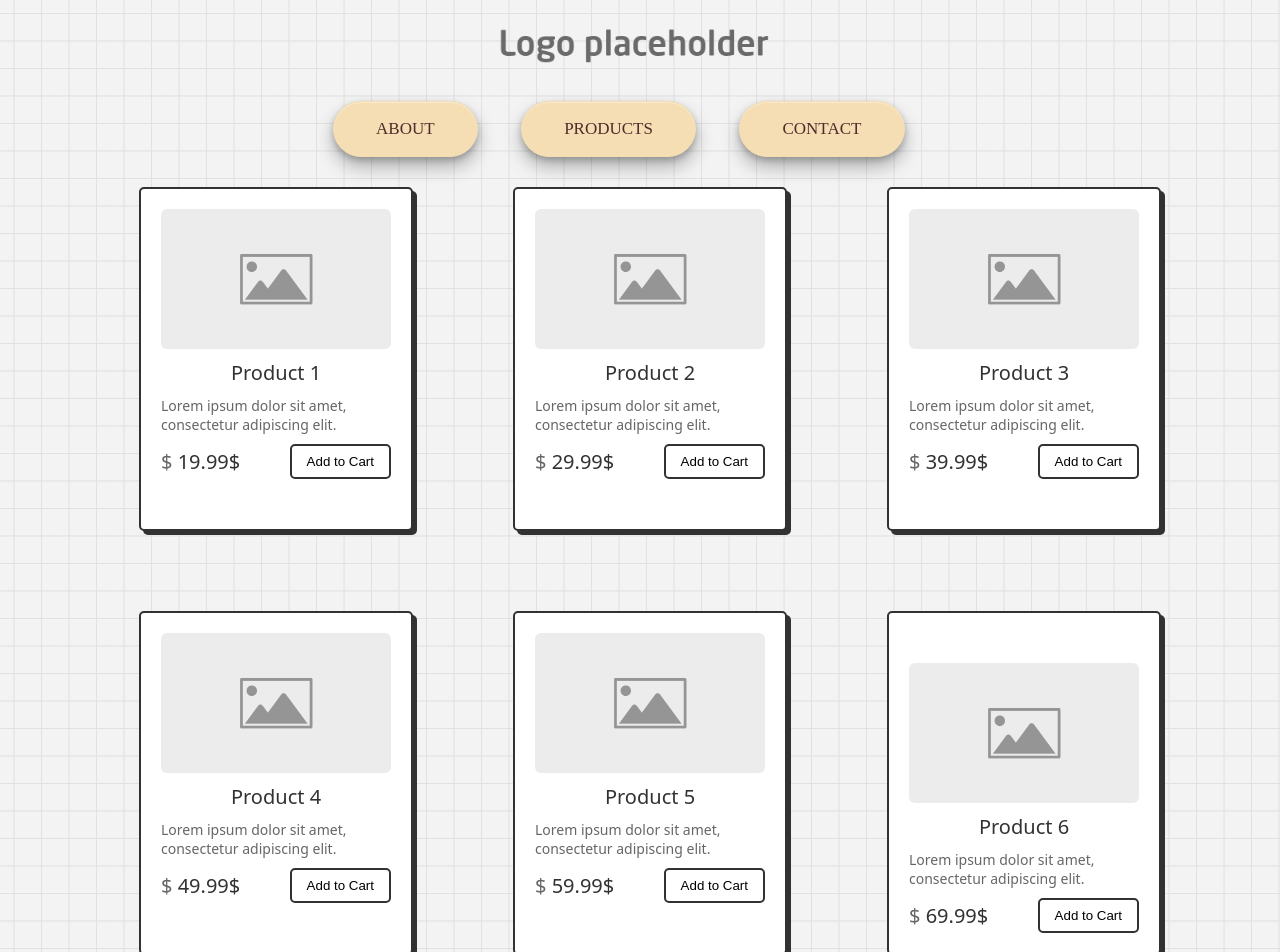
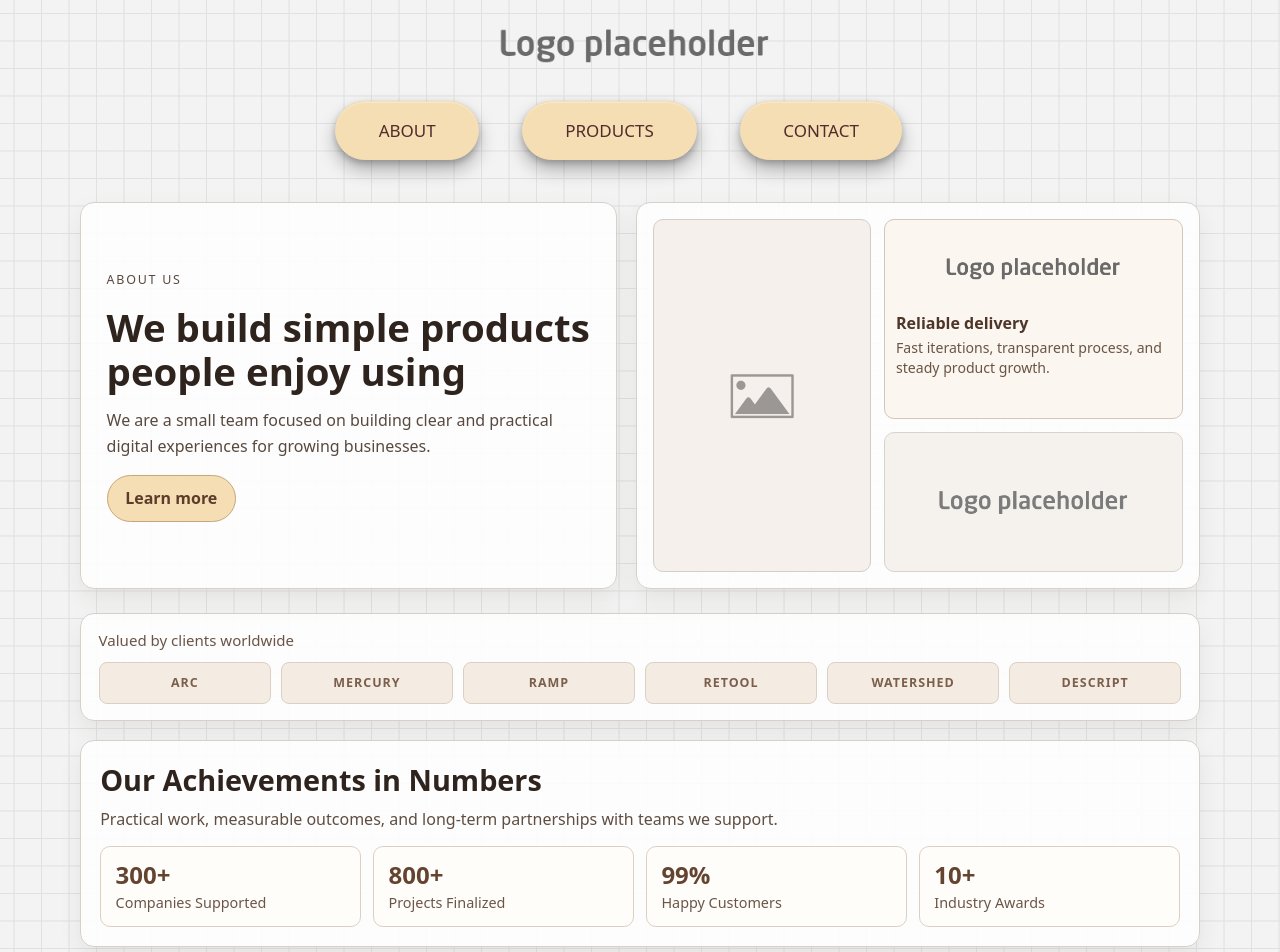
Before and after one commit to SifrinQ/e-commercial, a React (Vite) app: page / in a window 1280 px wide. Shown: the top 952 px of the page. Built offline with nearby package versions, Linux system fonts and the light colour scheme.

Commit message:
add About page

```diff
--- /dev/null
+++ b/src/components/About.jsx
@@ -0,0 +1,74 @@
+import logo from '../assets/logo-placeholder.png'
+import itemPlaceholder from '../assets/item-placeholder.png'
+import './style/About.css'
+
+function About() {
+  return (
+    <section className="aboutPage">
+      <div className="aboutHero">
+        <div className="aboutIntro">
+          <p className="aboutEyebrow">About Us</p>
+          <h1 className="aboutTitle">We build simple products people enjoy using</h1>
+          <p>
+            We are a small team focused on building clear and practical digital
+            experiences for growing businesses.
+          </p>
+          <a className="aboutCta" href="#">Learn more</a>
+        </div>
+
+        <div className="aboutVisuals">
+          <img className="mainVisual" src={itemPlaceholder} alt="Team at work" />
+          <div className="breakoutCard">
+            <img src={logo} alt="Company logo" />
+            <h3>Reliable delivery</h3>
+            <p>Fast iterations, transparent process, and steady product growth.</p>
+          </div>
+          <img className="secondaryVisual" src={logo} alt="Office moments" />
+        </div>
+      </div>
+
+      <section className="trustedBlock" aria-label="Trusted by clients">
+        <p>Valued by clients worldwide</p>
+        <div className="trustedLogos">
+          <span>ARC</span>
+          <span>MERCURY</span>
+          <span>RAMP</span>
+          <span>RETOOL</span>
+          <span>WATERSHED</span>
+          <span>DESCRIPT</span>
+        </div>
+      </section>
+
+      <section className="statsBlock">
+        <div className="statsHeading">
+          <h2>Our Achievements in Numbers</h2>
+          <p>
+            Practical work, measurable outcomes, and long-term partnerships with
+            teams we support.
+          </p>
+        </div>
+
+        <div className="statsGrid">
+          <article className="statItem">
+            <p className="statValue">300+</p>
+            <p className="statLabel">Companies Supported</p>
+          </article>
+          <article className="statItem">
+            <p className="statValue">800+</p>
+            <p className="statLabel">Projects Finalized</p>
+          </article>
+          <article className="statItem">
+            <p className="statValue">99%</p>
+            <p className="statLabel">Happy Customers</p>
+          </article>
+          <article className="statItem">
+            <p className="statValue">10+</p>
+            <p className="statLabel">Industry Awards</p>
+          </article>
+        </div>
+      </section>
+    </section>
+  )
+}
+
+export default About
--- a/src/components/App.jsx
+++ b/src/components/App.jsx
@@ -1,10 +1,14 @@
+import { useState } from 'react'
 import './style/App.css'
 import Logo from './Logo'
 import Navigation from './Navigation'
 import Products from './Products'
+import About from './About'
+import Contact from './Contact'
 import item_placeholder from '../assets/item-placeholder.png'
 
 function App() {
+  const [currentTab, setCurrentTab] = useState('about')
   const products = [
     {
       id: 1,
@@ -49,11 +53,24 @@ function App() {
       image: item_placeholder
     }
   ]
+
+  const renderTab = () => {
+    if (currentTab === 'products') {
+      return <Products products={products} />
+    }
+
+    if (currentTab === 'contact') {
+      return <Contact />
+    }
+
+    return <About />
+  }
+
   return (
     <div className="wrapper">
       <Logo />
-      <Navigation />
-      <Products products={products} />
+      <Navigation onTabChange={setCurrentTab} />
+      {renderTab()}
     </div>
   )
 }
--- /dev/null
+++ b/src/components/Contact.jsx
@@ -0,0 +1,11 @@
+function Contact() {
+	return (
+		<div className="contactTab">
+			<div className="bigText">Contact</div>
+			<p>Email: hello@example.com</p>
+			<p>Phone: +1 (555) 123-4567</p>
+		</div>
+	)
+}
+
+export default Contact
--- a/src/components/Navigation.jsx
+++ b/src/components/Navigation.jsx
@@ -1,11 +1,11 @@
 import './style/Navigation.css'
 
-function Navigation() {
+function Navigation({ onTabChange }) {
     return (
         <div className="navigation">
-            <button className="btn">About</button>
-            <button className="btn">Products</button>
-            <button className="btn">Contact</button>
+            <button className="btn" onClick={() => onTabChange('about')}>About</button>
+            <button className="btn" onClick={() => onTabChange('products')}>Products</button>
+            <button className="btn" onClick={() => onTabChange('contact')}>Contact</button>
         </div>
   );
 }
--- /dev/null
+++ b/src/components/style/About.css
@@ -0,0 +1,225 @@
+.aboutPage {
+    width: min(1120px, 92%);
+    margin: 2rem auto 3rem;
+    color: #2d2420;
+}
+
+.aboutHero {
+    display: grid;
+    grid-template-columns: 1fr 1.05fr;
+    gap: 1.2rem;
+    margin-bottom: 1.5rem;
+}
+
+.aboutIntro,
+.aboutVisuals,
+.trustedBlock,
+.statsBlock {
+    background: rgba(255, 255, 255, 0.86);
+    border: 1px solid #d7d0c9;
+    border-radius: 14px;
+    box-shadow: 0 10px 22px rgba(70, 52, 43, 0.08);
+}
+
+.aboutIntro {
+    padding: 1.6rem;
+    display: flex;
+    flex-direction: column;
+    justify-content: center;
+    gap: 0.95rem;
+}
+
+.aboutEyebrow {
+    margin: 0;
+    text-transform: uppercase;
+    letter-spacing: 0.14em;
+    font-size: 0.78rem;
+    color: #7a5f46;
+}
+
+.aboutTitle {
+    margin: 0;
+    font-size: clamp(1.7rem, 3vw, 2.55rem);
+    line-height: 1.15;
+    color: #2e231d;
+}
+
+.aboutIntro p {
+    margin: 0;
+    color: #58493f;
+    line-height: 1.6;
+}
+
+.aboutCta {
+    width: fit-content;
+    padding: 0.72rem 1.1rem;
+    border-radius: 999px;
+    border: 1px solid #c9a67a;
+    background: wheat;
+    color: #5c3d2b;
+    text-decoration: none;
+    font-weight: 600;
+}
+
+.aboutVisuals {
+    padding: 1rem;
+    display: grid;
+    grid-template-columns: 1.2fr 0.8fr;
+    grid-template-rows: 200px 140px;
+    gap: 0.8rem;
+}
+
+.aboutVisuals img {
+    width: 100%;
+    height: 100%;
+    object-fit: contain;
+    border-radius: 10px;
+    border: 1px solid #d4cec8;
+    background: #f5f0eb;
+    padding: 0.5rem;
+    box-sizing: border-box;
+}
+
+.mainVisual {
+    grid-row: 1 / 3;
+}
+
+.secondaryVisual {
+    opacity: 0.88;
+}
+
+.breakoutCard {
+    display: flex;
+    flex-direction: column;
+    /* justify-content: center; */
+    border-radius: 10px;
+    border: 1px solid #d2c7bc;
+    background: #fbf6ef;
+    padding: 0.7rem;
+}
+
+.breakoutCard img {
+    height: 75px;
+    justify-self: center;
+    width: auto;
+    border: none;
+    background: transparent;
+    border-radius: 0;
+    margin-bottom: 0.35rem;
+}
+
+.breakoutCard h3 {
+    margin: 0 0 0.25rem;
+    font-size: 1rem;
+    color: #4d3629;
+    justify-self: center;
+}
+
+.breakoutCard p {
+    margin: 0;
+    font-size: 0.88rem;
+    color: #6a5446;
+    line-height: 1.45;
+}
+
+.trustedBlock {
+    padding: 1rem 1.1rem;
+    margin-bottom: 1.2rem;
+}
+
+.trustedBlock p {
+    margin: 0 0 0.75rem;
+    color: #6a5446;
+    font-size: 0.94rem;
+}
+
+.trustedLogos {
+    display: grid;
+    grid-template-columns: repeat(6, minmax(0, 1fr));
+    gap: 0.6rem;
+}
+
+.trustedLogos span {
+    background: #f4ece3;
+    color: #7b5f4c;
+    border: 1px solid #dbcfc2;
+    border-radius: 8px;
+    min-height: 40px;
+    display: grid;
+    place-items: center;
+    font-size: 0.78rem;
+    letter-spacing: 0.08em;
+    font-weight: 600;
+}
+
+.statsBlock {
+    padding: 1.2rem;
+}
+
+.statsHeading h2 {
+    margin: 0;
+    color: #2e231d;
+    font-size: clamp(1.35rem, 2.3vw, 1.8rem);
+}
+
+.statsHeading p {
+    margin: 0.55rem 0 1rem;
+    color: #5f4d41;
+}
+
+.statsGrid {
+    display: grid;
+    grid-template-columns: repeat(4, minmax(0, 1fr));
+    gap: 0.75rem;
+}
+
+.statItem {
+    border: 1px solid #ddd0c3;
+    border-radius: 10px;
+    background: #fffdfa;
+    padding: 0.9rem;
+}
+
+.statValue {
+    margin: 0;
+    font-size: 1.5rem;
+    line-height: 1.05;
+    color: #644430;
+    font-weight: 700;
+}
+
+.statLabel {
+    margin: 0.38rem 0 0;
+    color: #6a5648;
+    font-size: 0.9rem;
+}
+
+@media (max-width: 900px) {
+    .aboutHero {
+        grid-template-columns: 1fr;
+    }
+
+    .trustedLogos {
+        grid-template-columns: repeat(3, minmax(0, 1fr));
+    }
+
+    .statsGrid {
+        grid-template-columns: repeat(2, minmax(0, 1fr));
+    }
+}
+
+@media (max-width: 560px) {
+    .aboutVisuals {
+        grid-template-columns: 1fr;
+        grid-template-rows: 180px auto 120px;
+    }
+
+    .mainVisual {
+        grid-row: auto;
+    }
+
+    .trustedLogos,
+    .statsGrid {
+        grid-template-columns: 1fr;
+    }
+}
--- a/src/components/style/App.css
+++ b/src/components/style/App.css
@@ -5,10 +5,11 @@ body{
 
 .wrapper {
   width: 100%;
-  height: 100%;
+  height: 100rem;
   --color: #E1E1E1;
   background-color: #F3F3F3;
   background-image: linear-gradient(0deg, transparent 24%, var(--color) 25%, var(--color) 26%, transparent 27%,transparent 74%, var(--color) 75%, var(--color) 76%, transparent 77%,transparent),
       linear-gradient(90deg, transparent 24%, var(--color) 25%, var(--color) 26%, transparent 27%,transparent 74%, var(--color) 75%, var(--color) 76%, transparent 77%,transparent);
   background-size: 55px 55px;
+  font-family: system-ui, -apple-system, BlinkMacSystemFont, 'Segoe UI', Roboto, Oxygen, Ubuntu, Cantarell, 'Open Sans', 'Helvetica Neue', sans-serif;
 }
--- a/src/components/style/ItemCard.css
+++ b/src/components/style/ItemCard.css
@@ -21,7 +21,6 @@ then set the desired styles for .card-img. */
   padding: 20px;
   margin-left: 20px;
   gap: 10px;
-  font-family: system-ui, -apple-system, BlinkMacSystemFont, 'Segoe UI', Roboto, Oxygen, Ubuntu, Cantarell, 'Open Sans', 'Helvetica Neue', sans-serif;
 }
 
 .card:last-child {
```
